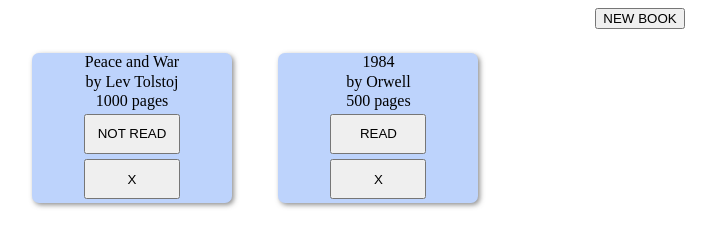
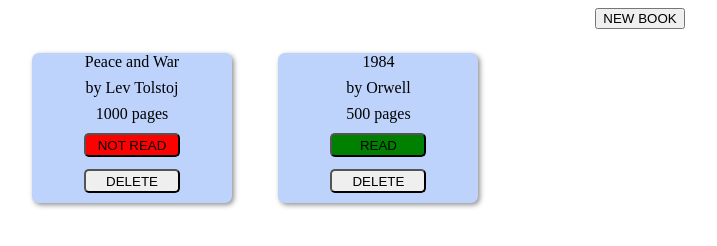
Before and after one commit to bronickone/library, a plain HTML site: page index.html in a window 1280 px wide. Shown: the whole page, without its empty margins (0-717 px from the left). Drawn offline with Linux system fonts and the light colour scheme.

Commit message:
add toggle colors for status button

```diff
--- a/script.js
+++ b/script.js
@@ -120,9 +120,13 @@ function printLibrary(){
         bookAuthor.textContent = 'by ' + unit.author
         bookPages.textContent = unit.pages + ' pages'
         let status = 'NOT READ'
-        if (unit.status) status = 'READ'
+        statusButton.style.backgroundColor = 'red'
+        if (unit.status) {
+            status = 'READ'
+            statusButton.style.backgroundColor = 'green'
+        }
         statusButton.textContent = status
-        removeButton.textContent = 'X'
+        removeButton.textContent = 'DELETE'
 
         card.appendChild(bookTitle)
         card.appendChild(bookAuthor)
--- a/style.css
+++ b/style.css
@@ -5,7 +5,14 @@
 .card button{
     margin:2px;
     width: 6rem;
-    height: 2.5rem;
+    height: 1.5rem;
+    border-radius: 5px;
+    border-style: 0;
+
+}
+
+.card button:hover{
+    cursor: pointer;
 }
 
 .add-book{
```
